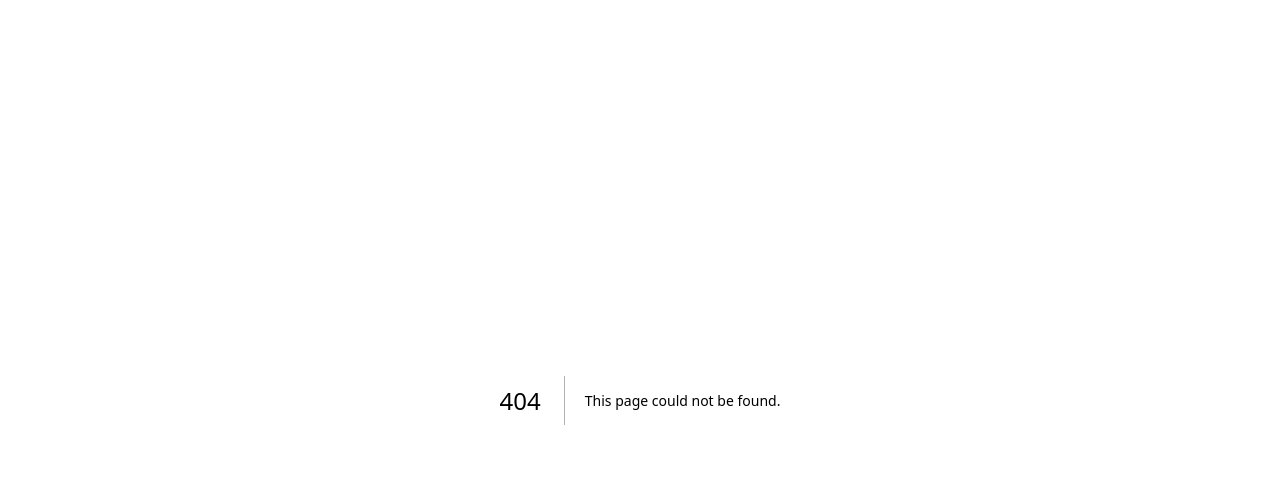
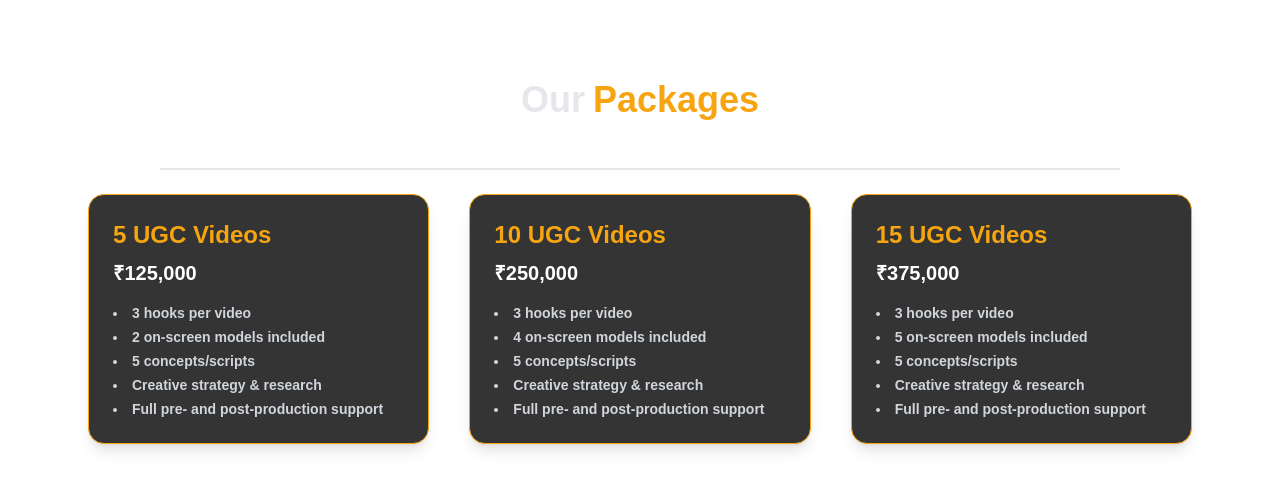
Before and after one commit to itskvsin/nextproject1, a Next.js app: page /pkg in a window 1280 px wide. Before the commit this address had no page. Shown: the top 490 px of the page. Built offline with nearby package versions, Linux system fonts and the light colour scheme.

Commit message:
Added the packages page and styed it a little bit

```diff
--- /dev/null
+++ b/src/app/pkg/page.tsx
@@ -0,0 +1,88 @@
+"use client";
+
+import React from "react";
+import { motion } from "motion/react";
+import Divider from "@/components/Divider";
+
+const packages: PackageType[] = [
+  {
+    title: "5 UGC Videos",
+    price: "₹125,000",
+    features: [
+      "3 hooks per video",
+      "2 on-screen models included",
+      "5 concepts/scripts",
+      "Creative strategy & research",
+      "Full pre- and post-production support",
+    ],
+  },
+  {
+    title: "10 UGC Videos",
+    price: "₹250,000",
+    features: [
+      "3 hooks per video",
+      "4 on-screen models included",
+      "5 concepts/scripts",
+      "Creative strategy & research",
+      "Full pre- and post-production support",
+    ],
+  },
+  {
+    title: "15 UGC Videos",
+    price: "₹375,000",
+    features: [
+      "3 hooks per video",
+      "5 on-screen models included",
+      "5 concepts/scripts",
+      "Creative strategy & research",
+      "Full pre- and post-production support",
+    ],
+  },
+];
+
+type PackageType = {
+  title: string;
+  price: string;
+  features: string[];
+};
+
+export default function Packages() {
+  return (
+    <section className="py-20 text-center">
+      <div className="text-4xl font-bold mb-12 text-black">
+        <div className="flex gap-2 text-center justify-center">
+          {" "}
+          <h1 className="text-4xl text-gray-200 font-bold mb-12">Our</h1>
+          <h1 className="text-4xl font-bold mb-8 text-[#F6A511]">Packages</h1>
+        </div>
+        <div>
+          <Divider />
+        </div>
+        <div className="grid grid-cols-1 md:grid-cols-3 gap-10 max-w-6xl mx-auto px-6">
+          {packages.map((pkg, i) => {
+            const { title, price, features } = pkg;
+            return (
+              <motion.div
+                whileHover={{ scale: 1.01, backgroundColor: "#393939" }}
+                className="border border-[#F6A511] rounded-2xl p-6 shadow-lg bg-[#343434] text-white  hover:shadow-xl transition-all duration-300 text-left"
+                key={i}
+              >
+                <h2 className="text-2xl font-bold mb-2 bg-[#F6A511] bg-clip-text text-transparent">
+                  {title}
+                </h2>
+                <h2 className="text-xl font-semibold bg-transparent mb-4">
+                  {price}
+                </h2>
+                <ul className="list-disc text-sm list-inside text-gray-300 space-y-1">
+                  {features.map((features, i) => {
+                    return <li key={i}>{features}</li>;
+                  })}
+                </ul>
+              </motion.div>
+            );
+          })}
+        </div>
+      </div>
+    </section>
+  );
+}
--- /dev/null
+++ b/src/components/Divider.tsx
@@ -0,0 +1,9 @@
+const Divider = () => {
+  return (
+    <div className="flex justify-center">
+      <div className="h-0.5 mb-6 bg-gray-200 w-3/4 "></div>
+    </div>
+  );
+};
+
+export default Divider;
```
Also changed, not shown: package.json (+7 -6 lines), 1 other file (tests, documents, lock files or other folders).
